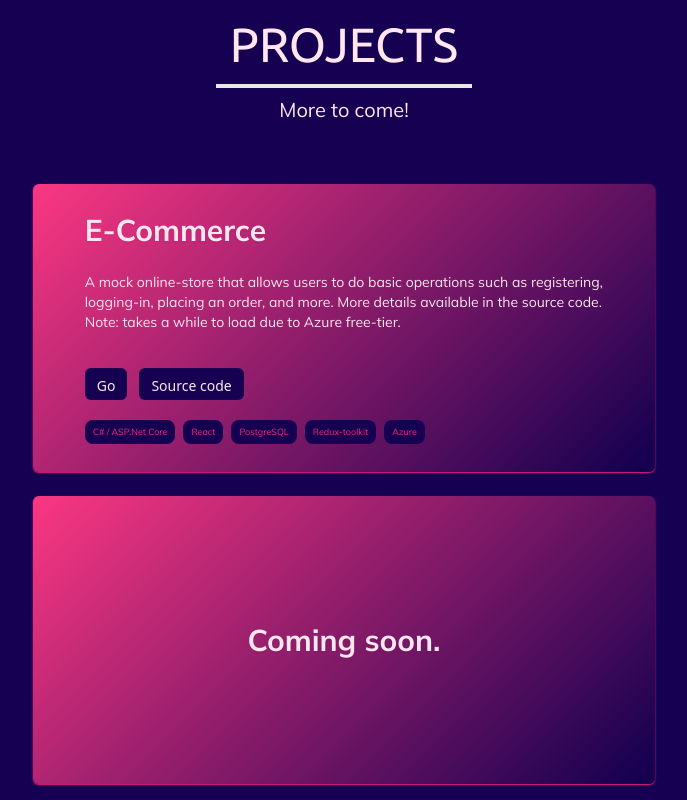
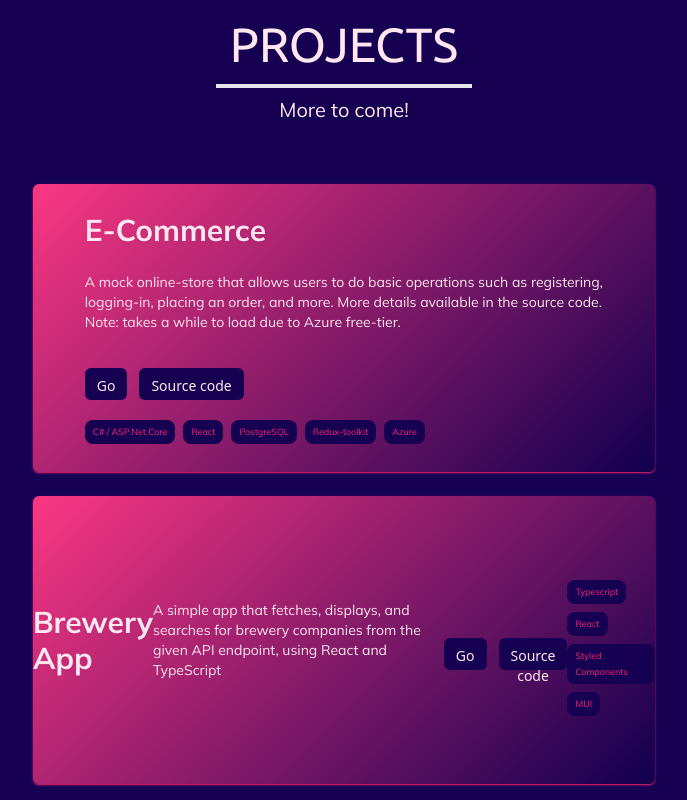
Before and after one commit to miofri/portfolio, a React (Create React App) app: page / in a window 1280 px wide. Shown: the part 1765-2565 px from the top of the page, without its empty margins (296-983 px from the left). Built offline with nearby package versions, Linux system fonts and the light colour scheme.

Commit message:
added brewery app project

```diff
--- a/src/components/Card.tsx
+++ b/src/components/Card.tsx
@@ -57,8 +57,27 @@ export const Card = () => {
 
 				<div className="box-grid-portfolio">
 					<h4 className=" text-5xl text-darkPurple font-mulish font-black">
-						Coming soon.
+						Brewery App
 					</h4>
+					<p>
+						A simple app that fetches, displays, and searches for brewery companies from the given API endpoint, using React and TypeScript
+					</p>
+					<div className="flex gap-3 lg:mt-5">
+						<button>
+							<a href="https://sk-brewery.vercel.app">Go</a>
+						</button>
+						<button>
+							<a href="https://github.com/miofri/Integrify-project-8-breweries/tree/main">
+								Source code
+							</a>
+						</button>
+					</div>
+					<div className="flex flex-row flex-wrap gap-2 text-xs mt-4 font-mulish">
+						<div className="box-grid-portfolio-tags">Typescript</div>
+						<div className="box-grid-portfolio-tags">React</div>
+						<div className="box-grid-portfolio-tags">Styled Components</div>
+						<div className="box-grid-portfolio-tags">MUI</div>
+					</div>
 				</div>
 			</div>
 		</section>
--- a/src/components/oldCard.tsx
+++ /dev/null
@@ -1,66 +0,0 @@
-import React from 'react';
-
-export const oldCard = () => {
-	return (
-		<div
-			className="flex flex-col
-			gap-10 sm:gap-20 md:gap-20 lg:gap-12 xl:gap-0 2xl:gap-10
-			h-auto min-h-screen bg-darkPurple
-			mb-98 overflow-visible items-center"
-		>
-			<div className="box-grid-header">
-				<h2 className="font-philospoher text-customPink1  mt-10">Projects</h2>
-			</div>
-			<div
-				className="flex flex-col lg:flex-row gap-2 align-middle justify-center items-center
-			h-full
-			w-full xl:mt-10"
-			>
-				<div
-					className=" lg:h-5/6
-				lg:w-11/12 xl:w-10/12
-				mb-4 2xl:mb-0
-				flex flex-col
-				gap-1 items-center justify-items-center"
-				>
-					<div className="box-grid-portfolio fade-in-text">
-						<h4 className="">E-Commerce</h4>
-
-						<p>
-							The first project I've done that used ASP.NET Core as well as
-							PSQL. A mock online-store that allows users to do basic operations
-							such as registering, logging-in, placing an order, etc. More
-							details availale in the source code.
-						</p>
-						<div className="flex gap-3 mt-0 lg:mt-5">
-							<button>Go</button>
-							<button>Source code</button>
-						</div>
-						<div className="flex flex-row flex-wrap gap-2 text-xs mt-4 font-mulish">
-							<div className="box-grid-portfolio-tags">C# / ASP.Net Core</div>
-							<div className="box-grid-portfolio-tags">React</div>
-							<div className="box-grid-portfolio-tags">PostgreSQL</div>
-							<div className="box-grid-portfolio-tags">Redux-toolkit</div>
-							<div className="box-grid-portfolio-tags">Azure</div>
-						</div>
-					</div>
-					<div className="box-grid-portfolio fade-in-text">
-						<h4 className=" text-5xl text-darkPurple font-mulish font-black">
-							Coming soon.
-						</h4>
-					</div>
-					<div className="box-grid-portfolio fade-in-text">
-						<h4 className=" text-5xl text-darkPurple font-philospoher font-black">
-							Coming soon.
-						</h4>
-					</div>
-					<div className="box-grid-portfolio fade-in-text">
-						<h4 className=" text-5xl text-darkPurple font-philospoher font-black">
-							Coming soon.
-						</h4>
-					</div>
-				</div>
-			</div>
-		</div>
-	);
-};
```
